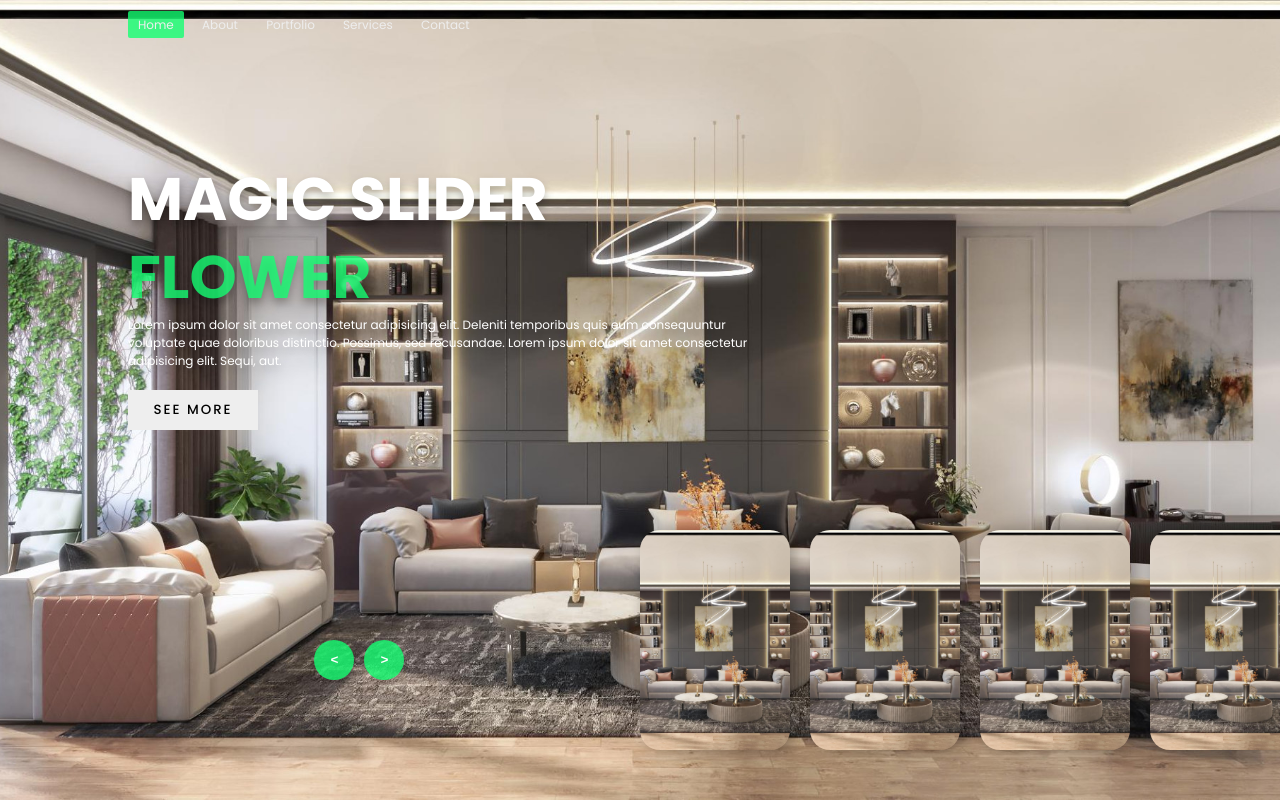
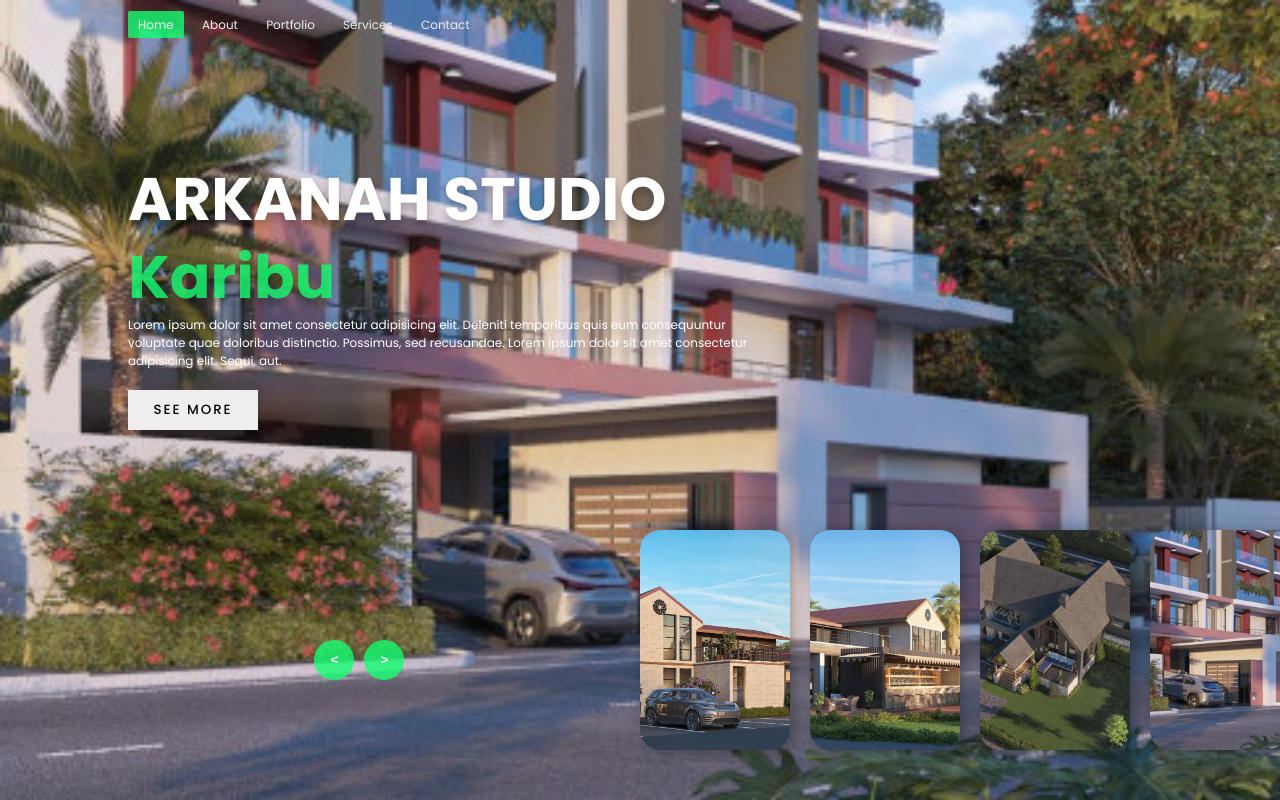
Before and after one commit to daydroidmuchiri/p, a plain HTML site: page Arkanah/index.html in a window 1280 px wide. Drawn offline with Linux system fonts and the light colour scheme.

Commit message:
runs well

```diff
--- a/Arkanah/index.html
+++ b/Arkanah/index.html
@@ -3,7 +3,7 @@
 <head>
     <meta charset="UTF-8">
     <meta name="viewport" content="width=device-width, initial-scale=1.0">
-    <title>Image Slider</title>
+    <title>ARKANAH STUDIO</title>
     <link rel="stylesheet" href="style.css">
 </head>
 <body>
@@ -26,11 +26,12 @@
         <div class="list">
 
             <div class="item">
-                <img src="./image/image-003.jpg" alt="">
+                <img src="./image/image-008.jpg" alt="">
 
                 <div class="content">
-                    <div class="title">MAGIC SLIDER</div>
-                    <div class="type">FLOWER</div>
+                    <div class="title">ARKANAH STUDIO
+                    </div>
+                    <div class="type">Karibu</div>
                     <div class="description">
                         Lorem ipsum dolor sit amet consectetur adipisicing elit. Deleniti temporibus quis eum consequuntur voluptate quae doloribus distinctio. Possimus, sed recusandae. Lorem ipsum dolor sit amet consectetur adipisicing elit. Sequi, aut.
                     </div>
@@ -41,7 +42,7 @@
             </div>
 
             <div class="item">
-                <img src="./image/image-000.jpg" alt="">
+                <img src="./image/image-020.jpg" alt="">
 
                 <div class="content">
                     <div class="title">MAGIC SLIDER</div>
@@ -56,7 +57,7 @@
             </div>
 
             <div class="item">
-                <img src="./image/image-000.jpg" alt="">
+                <img src="./image/image-021.jpg" alt="">
 
                 <div class="content">
                     <div class="title">MAGIC SLIDER</div>
@@ -71,7 +72,7 @@
             </div>
 
             <div class="item">
-                <img src="./image/image-000.jpg" alt="">
+                <img src="./image/image-028.jpg" alt="">
 
                 <div class="content">
                     <div class="title">MAGIC SLIDER</div>
@@ -91,16 +92,16 @@
         <div class="thumbnail">
 
             <div class="item">
-                <img src="./image/image-000.jpg" alt="">
+                <img src="./image/image-008.jpg" alt="">
             </div>
             <div class="item">
-                <img src="./image/image-000.jpg" alt="">
+                <img src="./image/image-020.jpg" alt="">
             </div>
             <div class="item">
-                <img src="./image/image-000.jpg" alt="">
+                <img src="./image/image-021.jpg" alt="">
             </div>
             <div class="item">
-                <img src="./image/image-000.jpg" alt="">
+                <img src="./image/image-028.jpg" alt="">
             </div>
 
         </div>
```
